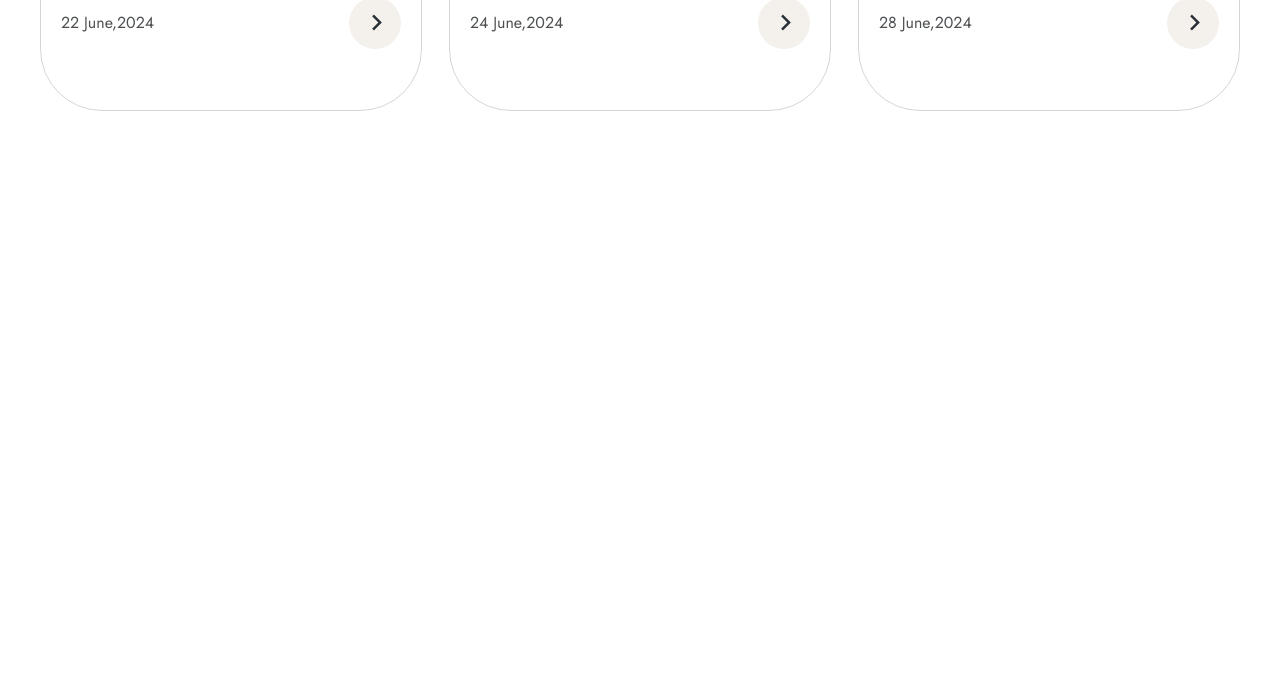
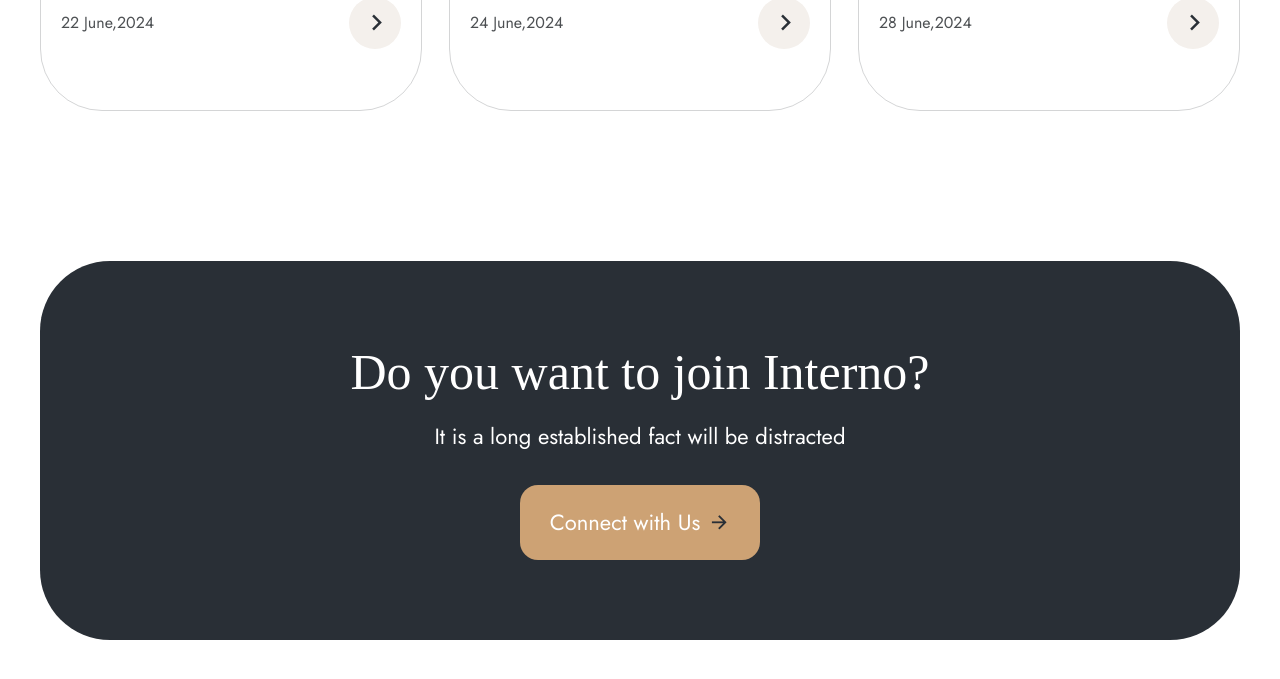
Before and after one commit to tahmid-12/interior, a website: page index.html in a window 1280 px wide. Shown: the part 6438-7117 px from the top of the page. Drawn offline with nearby package versions, Linux system fonts and the light colour scheme; files whose address does not match are found by name; a web font is replaced by a local one.

Commit message:
Contact Section added

```diff
--- a/index.html
+++ b/index.html
@@ -377,6 +377,20 @@
          </section>
         <!-- news -->
 
+        <!-- contact -->
+         <section class="contact mt-[80px] xl:mt-[150px] relative z-20">
+            <div class="contact__container container mx-auto bg-primary sm:rounded-[70px] py-[80px]">
+                <div class="contact__text max-w-[640px] mx-auto text-center">
+                    <h2 class="h2 text-white mb-4">Do you want to join Interno?</h2>
+                    <p class="text-white mb-8 max-w-sm xl:max-w-none mx-auto">It is a long established fact will be distracted</p>
+                    <button class="btn btn-accent mx-auto">
+                        Connect with Us <i class="ri-arrow-right-line text-primary"></i>
+                    </button>
+                </div>
+            </div>
+         </section>
+        <!-- contact -->
+
         <div class="h-[3000px]"></div>
     </main>
 
```
Also changed, not shown: dist/output.css.
